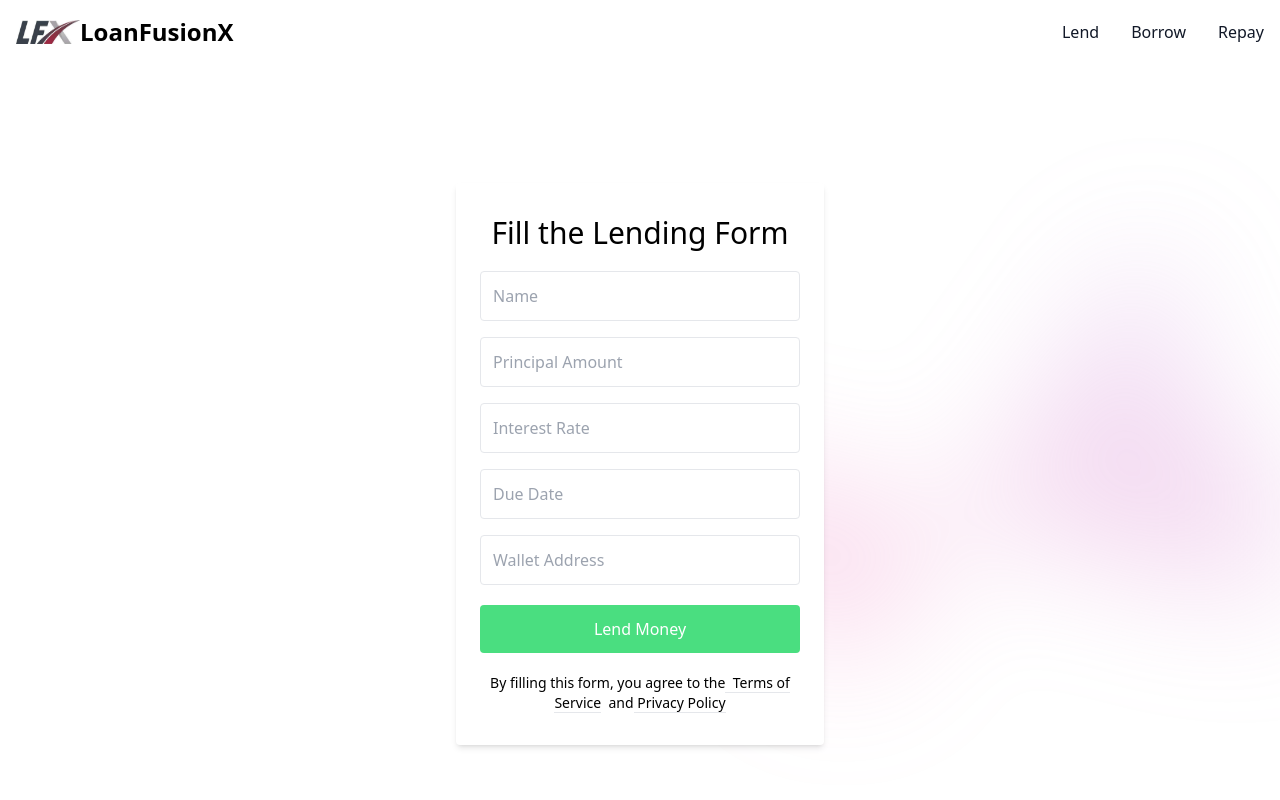
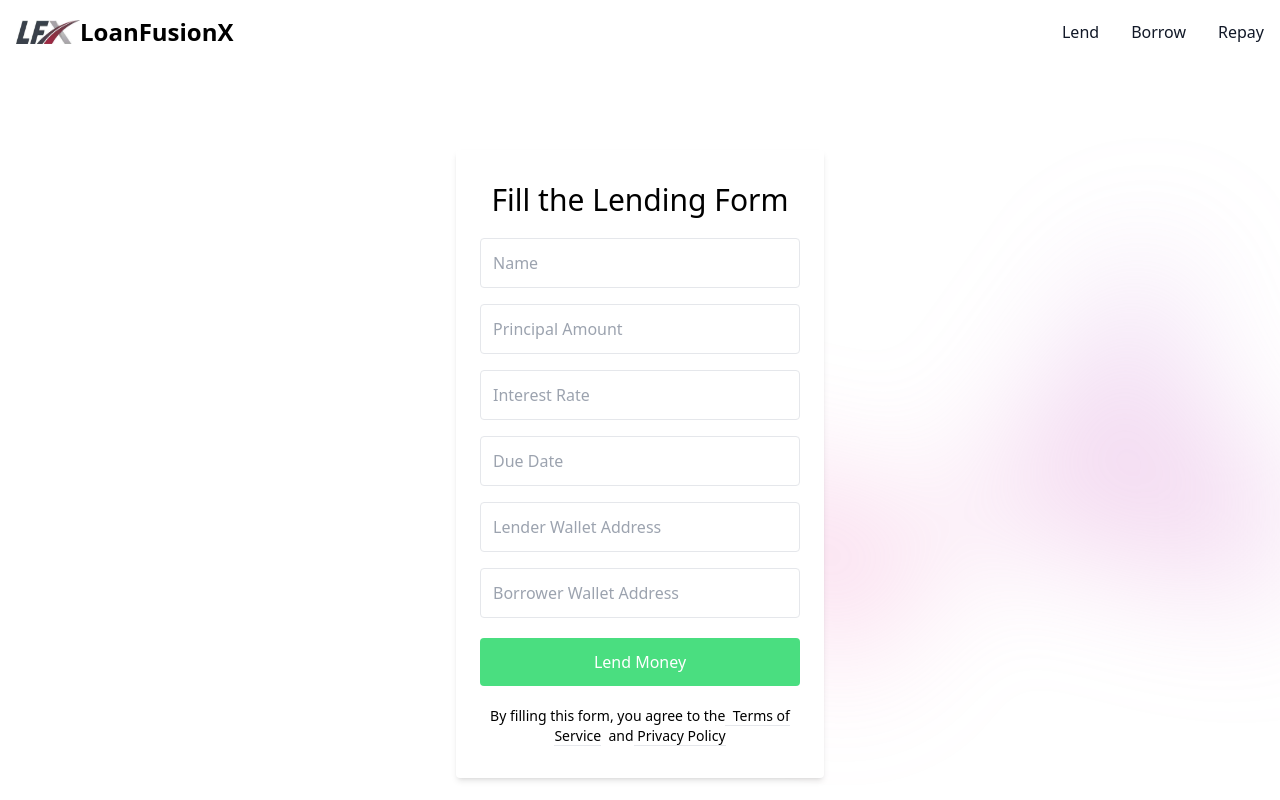
Before and after one commit to jainmahim/NoobsDefi, a React (Create React App) app: page /lend in a window 1280 px wide. Shown: the top 800 px of the page. Built offline with nearby package versions, Linux system fonts and the light colour scheme.

Commit message:
Update Register.jsx

```diff
--- a/src/components/Register.jsx
+++ b/src/components/Register.jsx
@@ -10,6 +10,7 @@ export default function Register() {
   const [address, setAddress] = useState("");
   const [dueDate, setDueDate] = useState("");
   const [visible, setVisible] = useState("none");
+  const [borrower, setborrower] = useState("");
 
  async function handleSubmit() {
     console.log('handle submit');
@@ -23,6 +24,7 @@ export default function Register() {
         interest: interest,
         dueDate: dueDate,
         address: address,
+        borrower:borrower,
       })
       .then((response) => {
         console.log('hii, i am here');
@@ -92,7 +94,14 @@ export default function Register() {
             onChange={(e) => setAddress(e.target.value)}
             className="block border border-grey-light w-full p-3 rounded mb-4"
             name="address"
-            placeholder="Wallet Address"
+            placeholder="Lender Wallet Address"
+          />
+          <input
+            type="text"
+            onChange={(e) => setBorrower(e.target.value)}
+            className="block border border-grey-light w-full p-3 rounded mb-4"
+            name="b_address"
+            placeholder="Borrower Wallet Address"
           />
           <button
             onClick={handleSubmit}
```
